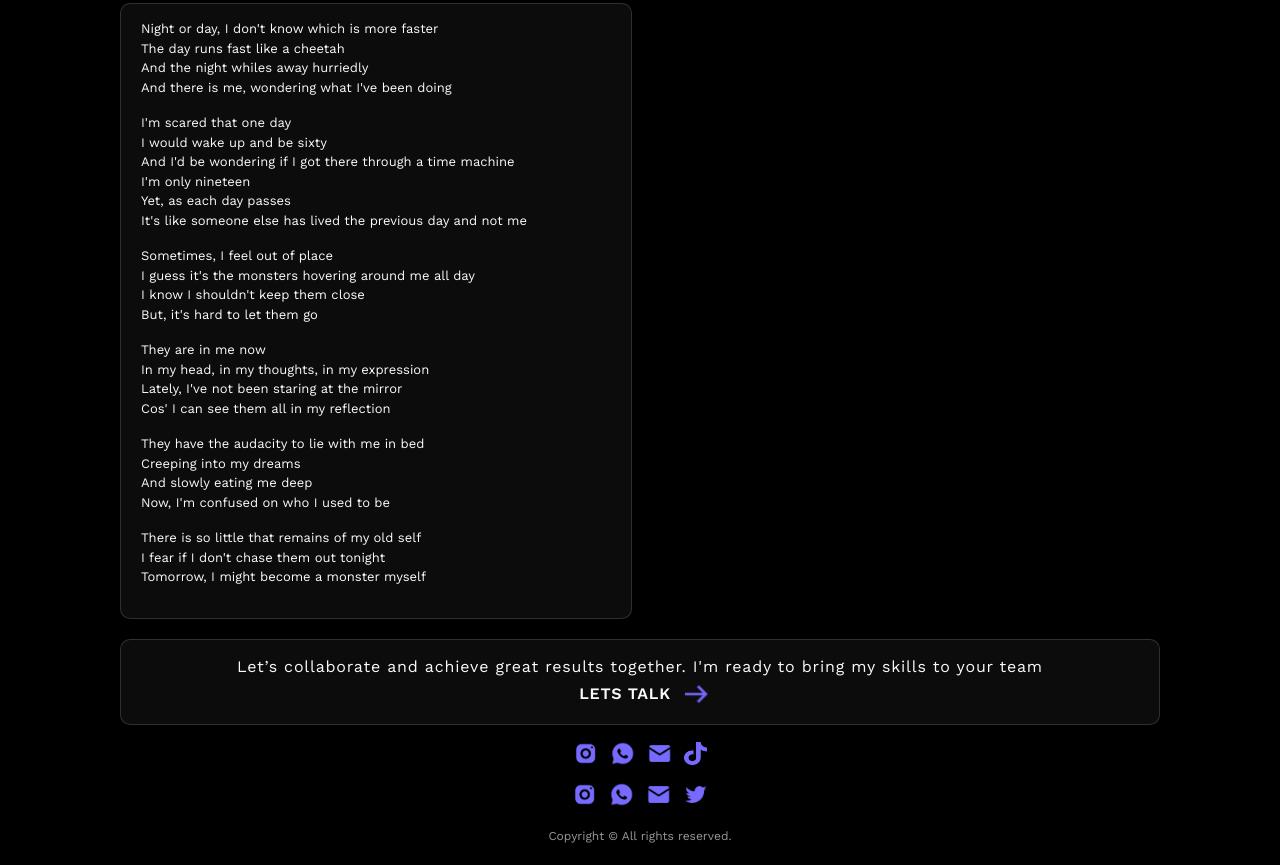
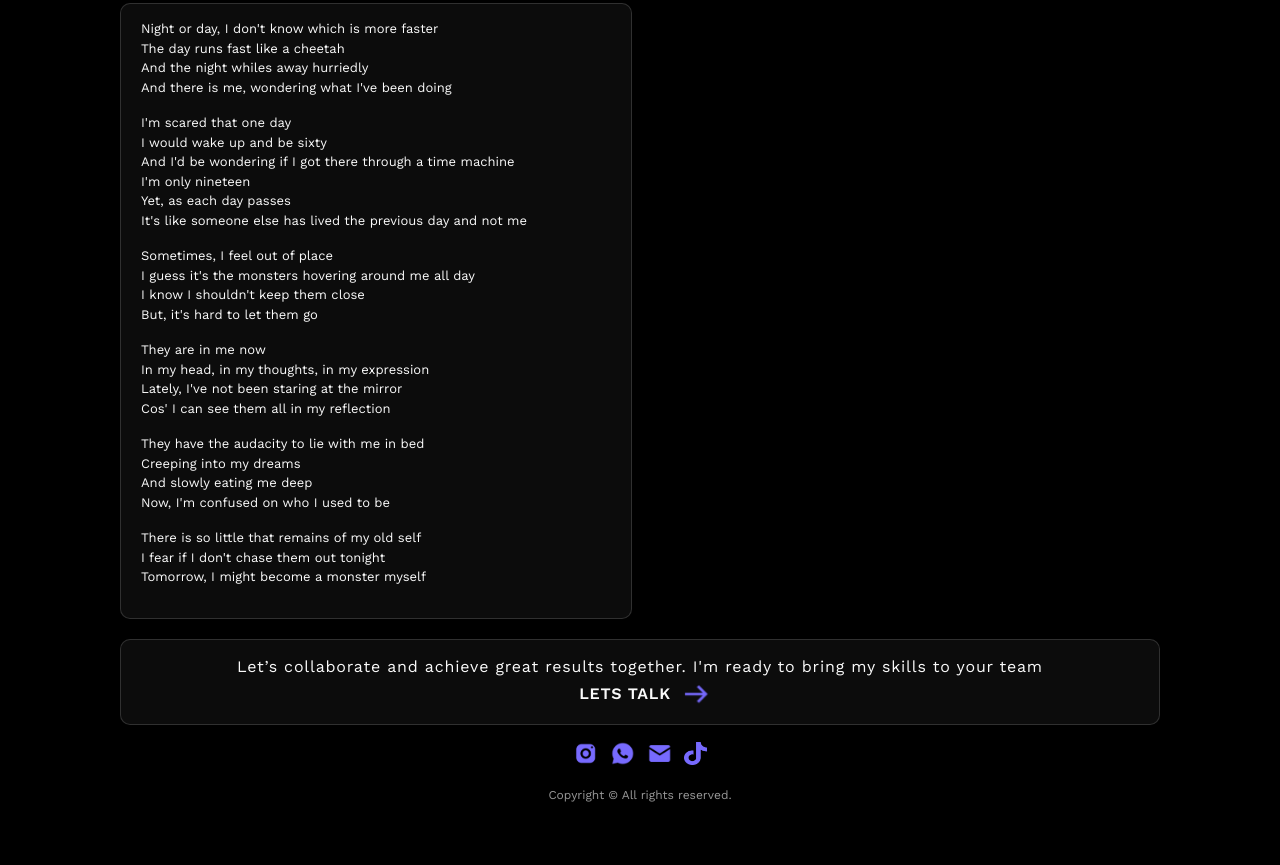
Before and after one commit to Timidelad/DoyinsPorfolio, a website: page public/monsterUnderTheBed.html in a window 1280 px wide. Shown: the part 1193-2058 px from the top of the page. After the commit the page ends 2017 px from the top, so only its background shows below. Drawn offline with nearby package versions, Linux system fonts and the light colour scheme.

Commit message:
made some modification

```diff
--- a/public/monsterUnderTheBed.html
+++ b/public/monsterUnderTheBed.html
@@ -147,13 +147,7 @@
                 <a href="https://wa.link/85ek2a"><img src="./images/WhatsApp.png" class="w-[25px] h-[25px]" alt=""></a>
                 <a href="mailto:oluadedoyin09@gmail.com"><img src="./images/Email.png" class="w-[25px] h-[25px]" alt=""></a>
                 <a href="https://www.tiktok.com/@olu_ade?_t=8qJvOC5VMxC&_r=1"><img src="./images/tiktok.png" class="w-[23px] h-[23px]" alt=""></a>
-            </div>            <div class="flex items-center justify-center gap-3 mt-4">
-                <img src="./images/Instagram.png" class="w-[25px] h-[25px]" alt="">
-                <img src="./images/WhatsApp.png" class="w-[25px] h-[25px]" alt="">
-                <img src="./images/Email.png" class="w-[25px] h-[25px]" alt="">
-                <img src="./images/Twitter.png" class="w-[25px] h-[25px]" alt="">
             </div>
-
             <div class="text-bodyTextCl text-[12px] text-center mt-5">Copyright &copy; All rights reserved.</div>
         </footer>
 
```
Also changed, not shown: public/woman.html (+4 -5 lines).
